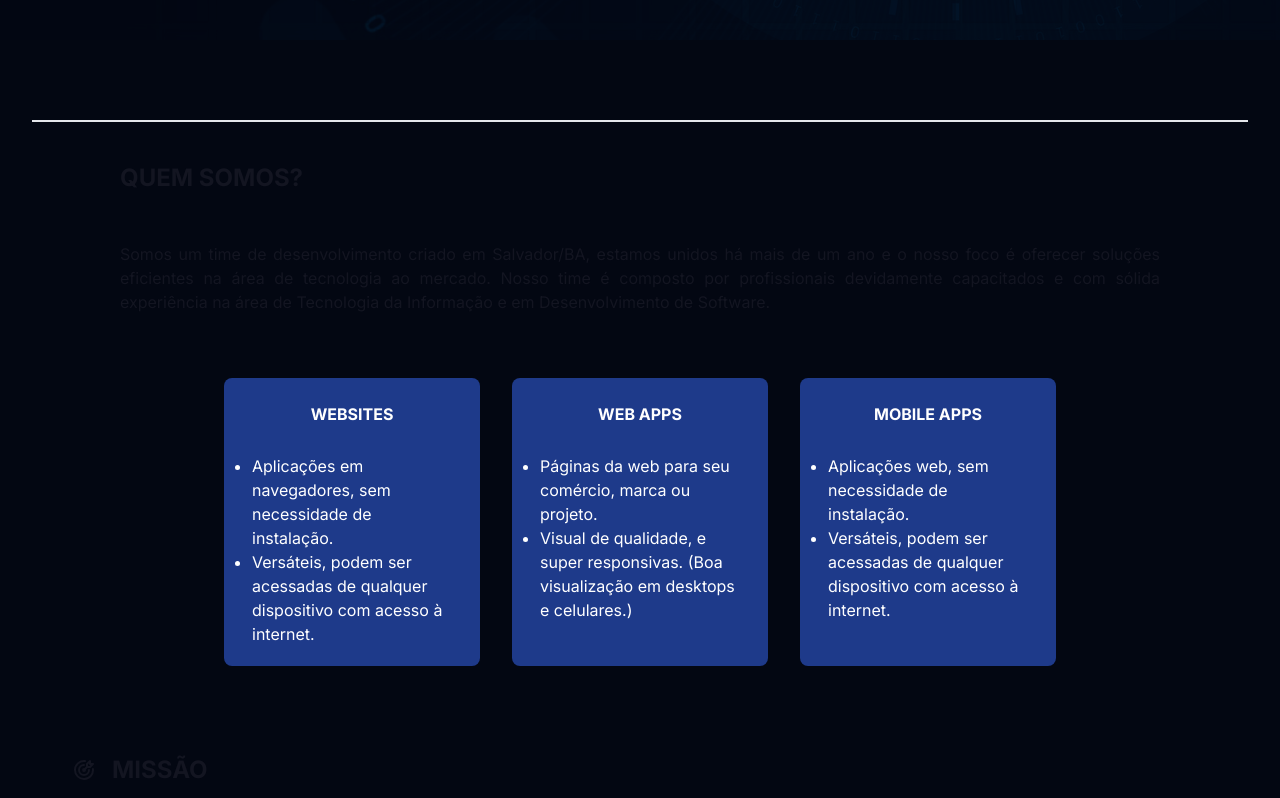
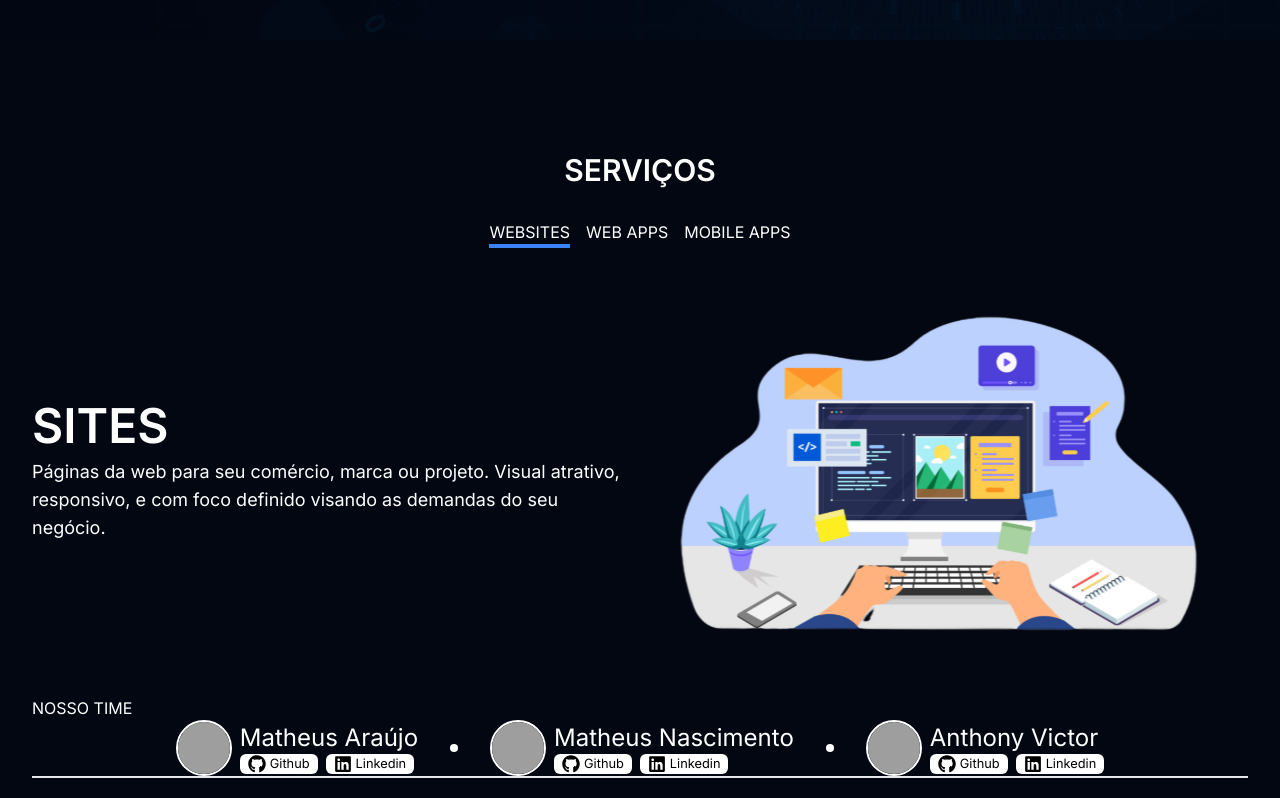
Before and after one commit to mmadevs/mmadevs-website, a Next.js app: page / in a window 1280 px wide. Shown: the part 760-1558 px from the top of the page. Built offline with nearby package versions, Linux system fonts and the light colour scheme; grey boxes are pictures that could not be loaded; what tailwindcss-animated would draw is missing.

Commit message:
feat: added tabs

```diff
--- a/next.config.js
+++ b/next.config.js
@@ -1,4 +1,10 @@
 /** @type {import('next').NextConfig} */
-const nextConfig = {}
+const nextConfig = {
+    images: {
+        domains: [
+            'avatars.githubusercontent.com'
+        ]
+    }
+}
 
 module.exports = nextConfig
--- /dev/null
+++ b/src/app/components/molecules/DevInfo.tsx
@@ -0,0 +1,58 @@
+import Image from "next/image";
+import Link from "next/link";
+import { FaGithub, FaLinkedin } from "react-icons/fa";
+import { IconBase } from "react-icons/lib";
+
+export const DevInfo = ({
+  name,
+  githubUser,
+  linkedinUser,
+}: {
+  name: string;
+  githubUser: string;
+  linkedinUser: string;
+}) => {
+  const SocialLink = ({ type }: { type: "github" | "linkedin" }) => {
+    return (
+      <Link
+        target="_blank"
+        className="flex gap-1 items-center text-black bg-white px-2 rounded-md"
+        href={
+          type === "github"
+            ? `https://github.com/${githubUser}`
+            : `https://linkedin.com/in/${linkedinUser}`
+        }
+      >
+        <IconBase className="text-lg">
+          {type === "github" ? <FaGithub /> : <FaLinkedin />}
+        </IconBase>
+        <small className="text-md">
+          {type === "github" ? "Github" : "Linkedin"}
+        </small>
+      </Link>
+    );
+  };
+
+  return (
+    <li className="flex gap-2 items-center min-w-min">
+      <div
+        className={`h-14 w-14 flex-grow-0 flex-shrink-0 overflow-hidden
+        relative aspect-square`}
+      >
+        <Image
+          src={`https://avatars.githubusercontent.com/${githubUser}`}
+          alt="Developer's photo"
+          fill
+          className="rounded-full border-white border-2"
+        />
+      </div>
+      <div className="flex flex-col">
+        <h2 className="text-2xl whitespace-nowrap">{name}</h2>
+        <div className="flex gap-2">
+          <SocialLink type={"github"} />
+          <SocialLink type={"linkedin"} />
+        </div>
+      </div>
+    </li>
+  );
+};
--- /dev/null
+++ b/src/app/components/organisms/TabsContainer.tsx
@@ -0,0 +1,116 @@
+import Image from "next/image";
+import Link from "next/link";
+import { createRef, useState } from "react";
+
+export const TabsContainer = ({
+  items,
+}: {
+  items: {
+    label: string;
+    route: string;
+    component: {
+      title: string;
+      description: string;
+      centralImage: string;
+      href?: string;
+    };
+  }[];
+}) => {
+  const componentsContainerRef = createRef<HTMLUListElement>();
+
+  const [selectedTab, setSelectedTab] = useState(items[0].route);
+
+  return (
+    <div className="relative flex flex-col gap-8">
+      <header>
+        <ul className="flex gap-4 justify-center overflow-x-auto no-scrollbar">
+          {items.map((item) => (
+            <Link
+              key={item.route}
+              href={"#"}
+              className="hover:text-blue-500"
+              onClick={(e) => {
+                e.preventDefault();
+                setSelectedTab(item.route);
+                const targetElement = document.querySelector(item.route);
+
+                if (targetElement && componentsContainerRef.current) {
+                  const containerScrollLeft =
+                    componentsContainerRef.current.scrollLeft;
+
+                  const targetOffsetLeft =
+                    targetElement.getBoundingClientRect().left;
+
+                  const scrollAmount = targetOffsetLeft + containerScrollLeft;
+
+                  componentsContainerRef.current.scrollTo({
+                    left: scrollAmount,
+                    behavior: "smooth",
+                  });
+                }
+              }}
+            >
+              {item.label}
+              <div
+                className={`h-1 w-full bg-blue-500 ${
+                  selectedTab === item.route ? "" : "hidden"
+                }`}
+              />
+            </Link>
+          ))}
+        </ul>
+      </header>
+      <main>
+        <ul
+          id="horizontal-list"
+          className={`overflow-y-hidden relative flex w-full
+          min-w-0 overflow-x-auto scroll-smooth snap-mandatory snap-x
+          no-scrollbar pointer-events-none`}
+          ref={componentsContainerRef}
+        >
+          {items.map((item) => (
+            <div
+              key={item.route}
+              id={item.route.replace("#", "")}
+              className={`
+                shrink-0 w-full h-96 snap-always snap-start flex flex-col lg:flex-row
+                `}
+            >
+              {/* px-4 lg:px-16 max-w-6xl */}
+              <aside className="flex flex-col justify-center gap-2">
+                <h1
+                  className={`text-3xl lg:text-5xl font-semibold animate-fade-left lg:animate-fade-down animate-delay-75 animate-duration-[2s] ${
+                    selectedTab === item.route ? "" : "hidden"
+                  }`}
+                >
+                  {item.component.title}
+                </h1>
+                <p
+                  className={`text-md lg:text-lg animate-fade-left lg:animate-fade-up animate-delay-200 animate-duration-[2s] ${
+                    selectedTab === item.route ? "" : "hidden"
+                  }`}
+                >
+                  {item.component.description}
+                </p>
+                {item.component.href && (
+                  <Link href={item.component.href}>Visitar...</Link>
+                )}
+              </aside>
+              <aside className="relative flex w-full h-full">
+                <Image
+                  className={`text-lg animate-fade animate-delay-500 animate-duration-[2s] ${
+                    selectedTab === item.route ? "" : "hidden"
+                  }`}
+                  src={item.component.centralImage}
+                  alt="aaa"
+                  fill
+                />
+              </aside>
+            </div>
+          ))}
+        </ul>
+      </main>
+      <footer></footer>
+    </div>
+  );
+};
--- a/src/app/components/pages/About.tsx
+++ b/src/app/components/pages/About.tsx
@@ -4,16 +4,75 @@ import Image from "next/image";
 import { TbTargetArrow } from "react-icons/tb";
 import { AiFillEye } from "react-icons/ai";
 import { FaBalanceScale } from "react-icons/fa";
-import { Swiper, SwiperSlide } from "swiper/react";
-import { Autoplay, Scrollbar } from "swiper/modules";
-
-import "swiper/css";
-import "swiper/css/bundle";
 import PageLayout from "../templates/PageLayout";
+import { DevInfo } from "../molecules/DevInfo";
+import { TabsContainer } from "../organisms/TabsContainer";
 
 const About = () => {
   return (
     <PageLayout id="about" bg={"dark"} className="">
+      <section className="flex flex-col gap-8">
+        <h1 className="text-center text-3xl font-semibold">SERVIÇOS</h1>
+
+        <TabsContainer
+          items={[
+            {
+              label: "WEBSITES",
+              route: "#websites-tab-item",
+              component: {
+                title: "SITES",
+                description:
+                  "Páginas da web para seu comércio, marca ou projeto. Visual atrativo, responsivo, e com foco definido visando as demandas do seu negócio.",
+                centralImage: "/assets/img/services-websites.svg",
+              },
+            },
+            {
+              label: "WEB APPS",
+              route: "#webapps-tab-item",
+              component: {
+                title: "APLICAÇÕES WEB",
+                description:
+                  "Páginas da web para seu comércio, marca ou projeto. Visual atrativo, responsivo, e com foco definido visando as demandas do seu negócio.",
+                centralImage: "/assets/img/services-websites.svg",
+              },
+            },
+            {
+              label: "MOBILE APPS",
+              route: "#mobileapps-tab-item",
+              component: {
+                title: "APPS MOBILE",
+                description:
+                  "Páginas da web para seu comércio, marca ou projeto. Visual atrativo, responsivo, e com foco definido visando as demandas do seu negócio.",
+                centralImage: "/assets/img/services-websites.svg",
+              },
+            },
+          ]}
+        />
+      </section>
+
+      <section>
+        <h1>NOSSO TIME</h1>
+        <div className="flex items-center gap-8 w-full justify-center">
+          <DevInfo
+            name="Matheus Araújo"
+            githubUser="matheusdearaujo"
+            linkedinUser="matheussouzadearaujo"
+          />
+          <span className="rounded-full w-2 h-2 bg-white" />
+          <DevInfo
+            name="Matheus Nascimento"
+            githubUser="matthns"
+            linkedinUser="matthns"
+          />
+          <span className="rounded-full w-2 h-2 bg-white" />
+          <DevInfo
+            name="Anthony Victor"
+            githubUser="anthonyvictor"
+            linkedinUser="thonnyvrc"
+          />
+        </div>
+      </section>
+
       <div className="w-screen max-w-full text-dark-blue p-10 pb-8 border-t-2 border-b-2 border-gray-200">
         <p className="text-2xl font-bold flex items-center text-justify lg:pl-12 lg:pr-12">
           QUEM SOMOS?
@@ -26,7 +85,7 @@ const About = () => {
           da Informação e em Desenvolvimento de Software.
         </p>
         <div className="box-border flex flex-wrap justify-center text-white mt-4">
-          <Swiper
+          {/* <Swiper
             spaceBetween={50}
             slidesPerView={1}
             onSlideChange={() => console.log("slide change")}
@@ -81,7 +140,7 @@ const About = () => {
               </div>
             </SwiperSlide>
             ...
-          </Swiper>
+          </Swiper> */}
         </div>
 
         <div className="mt-12" id="strategic">
--- a/src/app/components/pages/Welcome.tsx
+++ b/src/app/components/pages/Welcome.tsx
@@ -66,8 +66,7 @@ const Welcome = () => {
             src="/assets/img/figure-1.svg"
             alt="Person using computer"
             fill
-            className="overflow-visible"
-            objectFit="cover"
+            className="overflow-visible object-cover"
           />
         </aside>
         <footer className="col-start-1 row-start-4 text-blue-500 text-3xl flex justify-center lg:justify-start gap-4 pt-12 items-end">
--- a/src/app/components/templates/PageLayout.tsx
+++ b/src/app/components/templates/PageLayout.tsx
@@ -37,7 +37,7 @@ const PageLayout: FunctionComponent<PageLayoutProps> = ({
       ${bg === "dark" ? "bg-gray-950 text-white" : "bg-white text-black"}
       ${className ?? ""}`}
     >
-      <div className="flex flex-col flex-1 w-full h-full" ref={ref}>
+      <div className="flex flex-col flex-1 w-full h-full py-8" ref={ref}>
         <div className="flex-1"></div>
         {children}
         <div className="flex-1"></div>
--- a/src/app/globals.css
+++ b/src/app/globals.css
@@ -8,3 +8,22 @@
     margin: 0;
     padding: 0;
 }
+
+@layer utilities {
+
+    *{
+      outline: none;
+    }
+
+    /* Hide scrollbar for Chrome, Safari and Opera */
+  .no-scrollbar::-webkit-scrollbar {
+      display: none;
+  }
+
+  /* Hide scrollbar for IE, Edge and Firefox */
+  .no-scrollbar {
+      -ms-overflow-style: none;  /* IE and Edge */
+      scrollbar-width: none;  /* Firefox */
+  }
+
+  }
```
Also changed, not shown: src/app/components/organisms/NavBar.tsx (+1 -6 lines), .eslintrc.json, public/assets/img/services-websites.svg (added).
